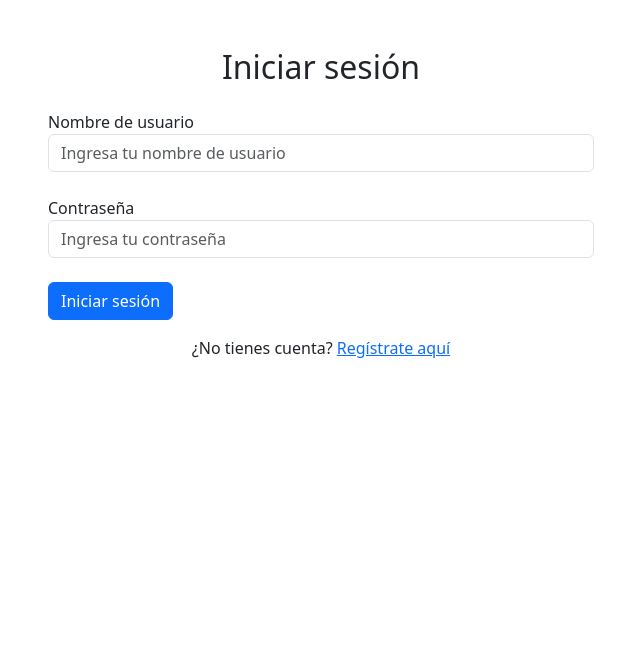
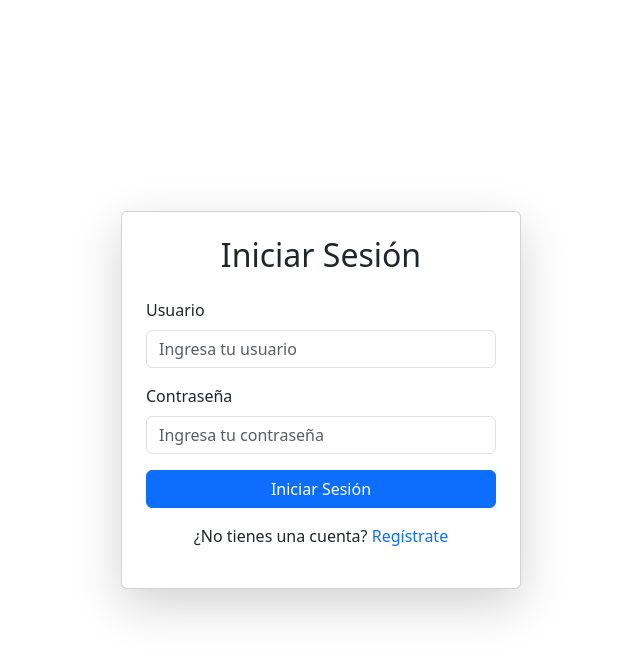
Before and after one commit to AndresssGitHub/autotronicars_soa, an Angular app: page /login in a window 1280 px wide. Shown: the top 656 px of the page, without its empty margins (319-959 px from the left). Built offline with nearby package versions, Linux system fonts and the light colour scheme.

Commit message:
Cambios en login

```diff
--- a/src/app/components/login/login.component.html
+++ b/src/app/components/login/login.component.html
@@ -1,28 +1,19 @@
-<div class="container mt-5">
-  <div class="row justify-content-center">
-    <div class="col-md-6">
-      <h2 class="text-center mb-4">Iniciar sesión</h2>
-      <form>
-        <!-- Nombre de usuario -->
-        <div class="form-group mb-4">
-          <label for="username">Nombre de usuario</label>
-          <input type="text" class="form-control" id="username" placeholder="Ingresa tu nombre de usuario" required>
-        </div>
-
-        <!-- Contraseña -->
-        <div class="form-group mb-4">
-          <label for="password">Contraseña</label>
-          <input type="password" class="form-control" id="password" placeholder="Ingresa tu contraseña" required>
-        </div>
-
-        <!-- Botón de login -->
-        <button type="submit" class="btn btn-primary btn-block mb-3">Iniciar sesión</button>
-      </form>
-
-      <!-- Enlace para ir al registro -->
-      <div class="text-center">
-        <p>¿No tienes cuenta? <a href="/register">Regístrate aquí</a></p>
+<div class="container d-flex justify-content-center align-items-center vh-100">
+  <div class="card shadow-lg p-4" style="width: 100%; max-width: 400px;">
+    <h2 class="card-title text-center mb-4">Iniciar Sesión</h2>
+    <form>
+      <div class="mb-3">
+        <label for="username" class="form-label">Usuario</label>
+        <input type="text" class="form-control" id="username" placeholder="Ingresa tu usuario">
       </div>
-    </div>
+      <div class="mb-3">
+        <label for="password" class="form-label">Contraseña</label>
+        <input type="password" class="form-control" id="password" placeholder="Ingresa tu contraseña">
+      </div>
+      <button type="submit" class="btn btn-primary w-100 mb-3">Iniciar Sesión</button>
+      <p class="text-center">
+        ¿No tienes una cuenta? <a routerLink="/register" class="text-decoration-none">Regístrate</a>
+      </p>
+    </form>
   </div>
 </div>
```
